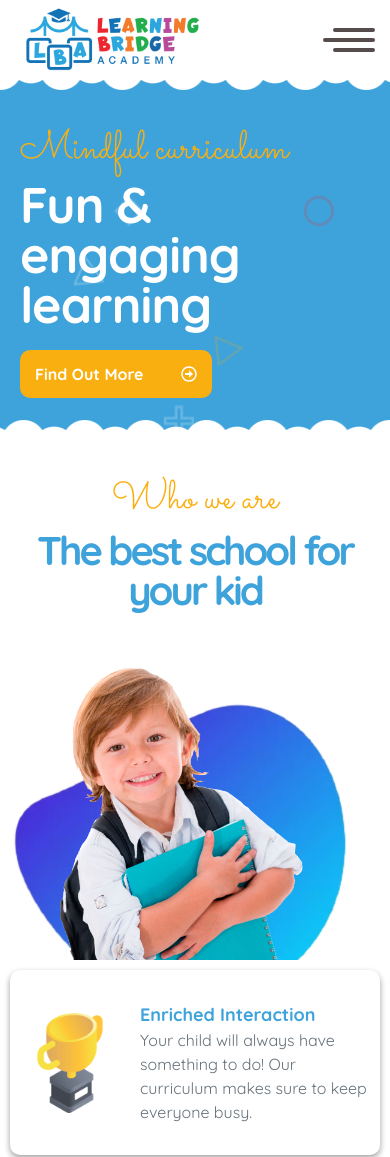
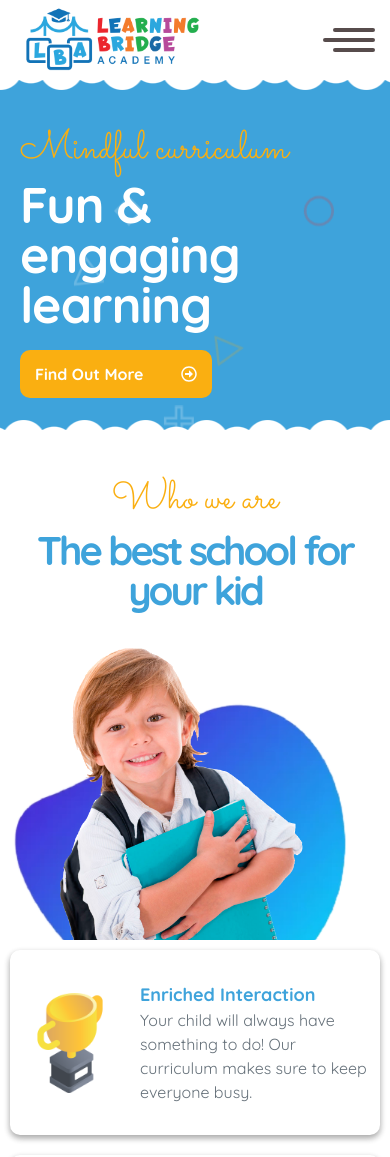
Before and after one commit to Zhybuliou/learningbridge, a React (Vite) app: page /freehold in a window 390 px wide. Shown: the top 1157 px of the page. Built offline with nearby package versions, Linux system fonts and the light colour scheme.

Commit message:
fix: fix image response who we are

```diff
--- a/src/components/who-we-are/whoWeAre.css
+++ b/src/components/who-we-are/whoWeAre.css
@@ -86,4 +86,7 @@
     .who-content-card {
         height: 185px;
     }
+    .who-content-image img {
+        margin-top: 0px;
+    }
 }
```
